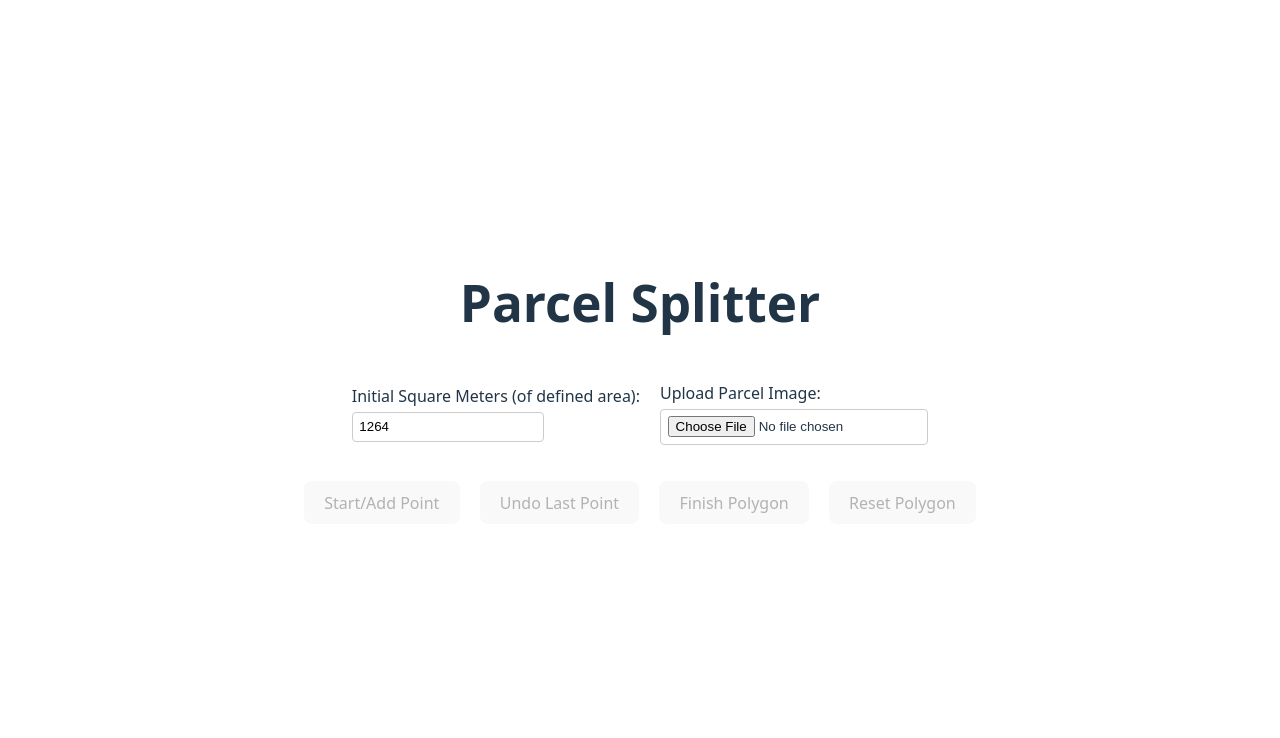
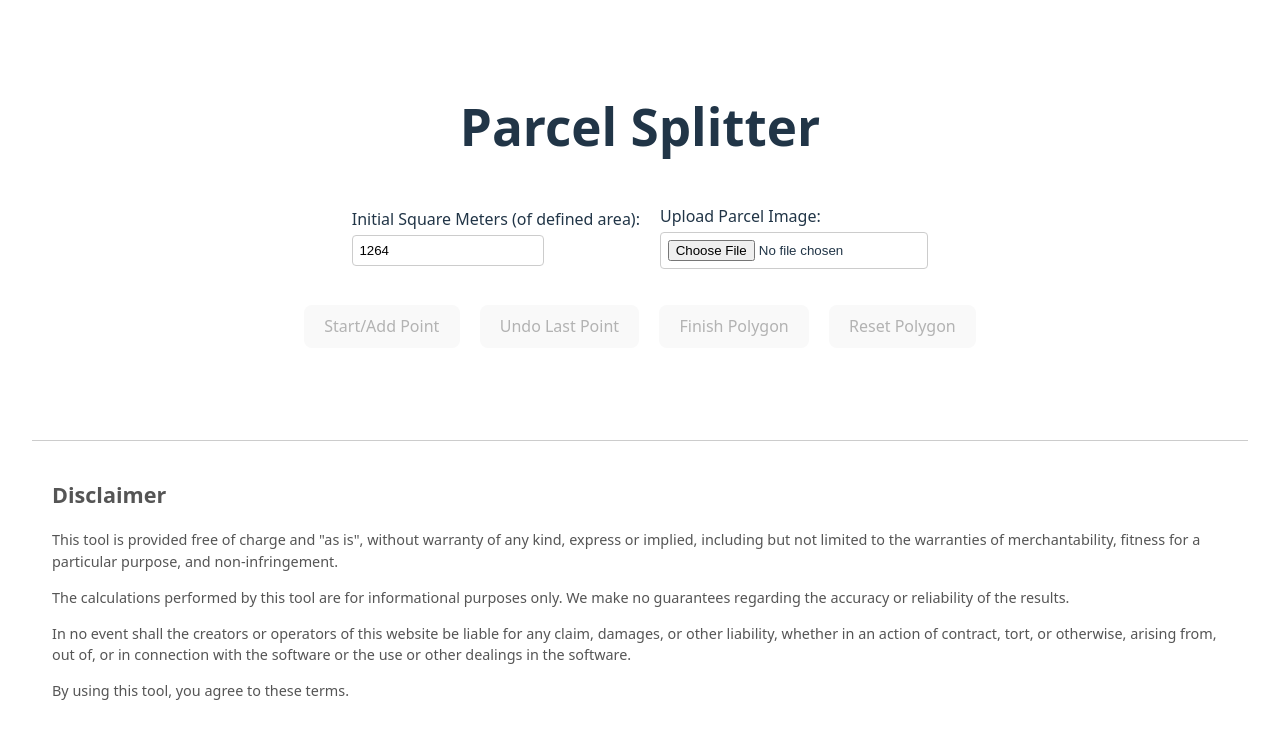
Before and after one commit to andrej-zirko/parcel-splitter, a React (Vite) app: page / in a window 1280 px wide. Shown: the top 738 px of the page. Built offline with nearby package versions, Linux system fonts and the light colour scheme.

Commit message:
Added disclaimer

```diff
--- a/src/App.tsx
+++ b/src/App.tsx
@@ -627,6 +627,15 @@ function App() {
           </div>
         )}
       </div>
+
+      {/* Add Disclaimer Section */}
+      <div className="disclaimer" style={{ marginTop: '40px', padding: '20px', borderTop: '1px solid #ccc', fontSize: '0.9em', color: '#555', textAlign: 'left' }}>
+        <h2>Disclaimer</h2>
+        <p>This tool is provided free of charge and "as is", without warranty of any kind, express or implied, including but not limited to the warranties of merchantability, fitness for a particular purpose, and non-infringement.</p>
+        <p>The calculations performed by this tool are for informational purposes only. We make no guarantees regarding the accuracy or reliability of the results.</p>
+        <p>In no event shall the creators or operators of this website be liable for any claim, damages, or other liability, whether in an action of contract, tort, or otherwise, arising from, out of, or in connection with the software or the use or other dealings in the software.</p>
+        <p>By using this tool, you agree to these terms.</p>
+      </div>
     </div>
   );
 }
```
